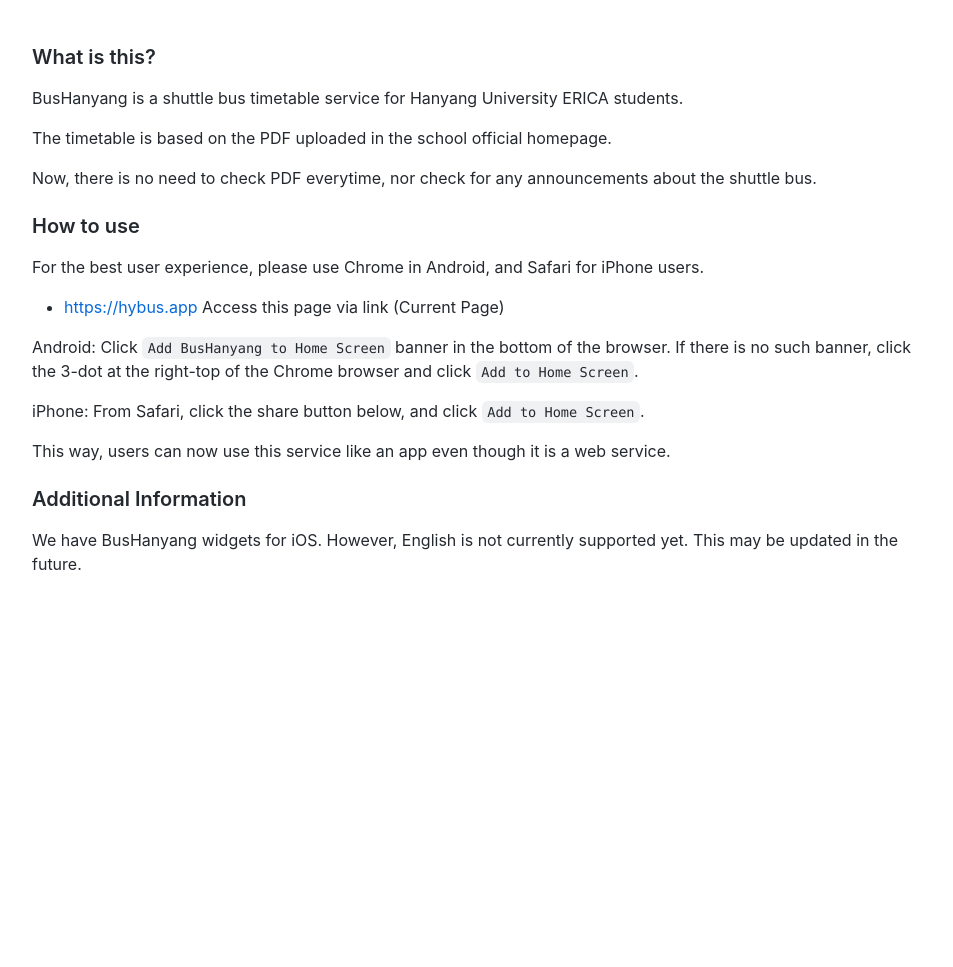
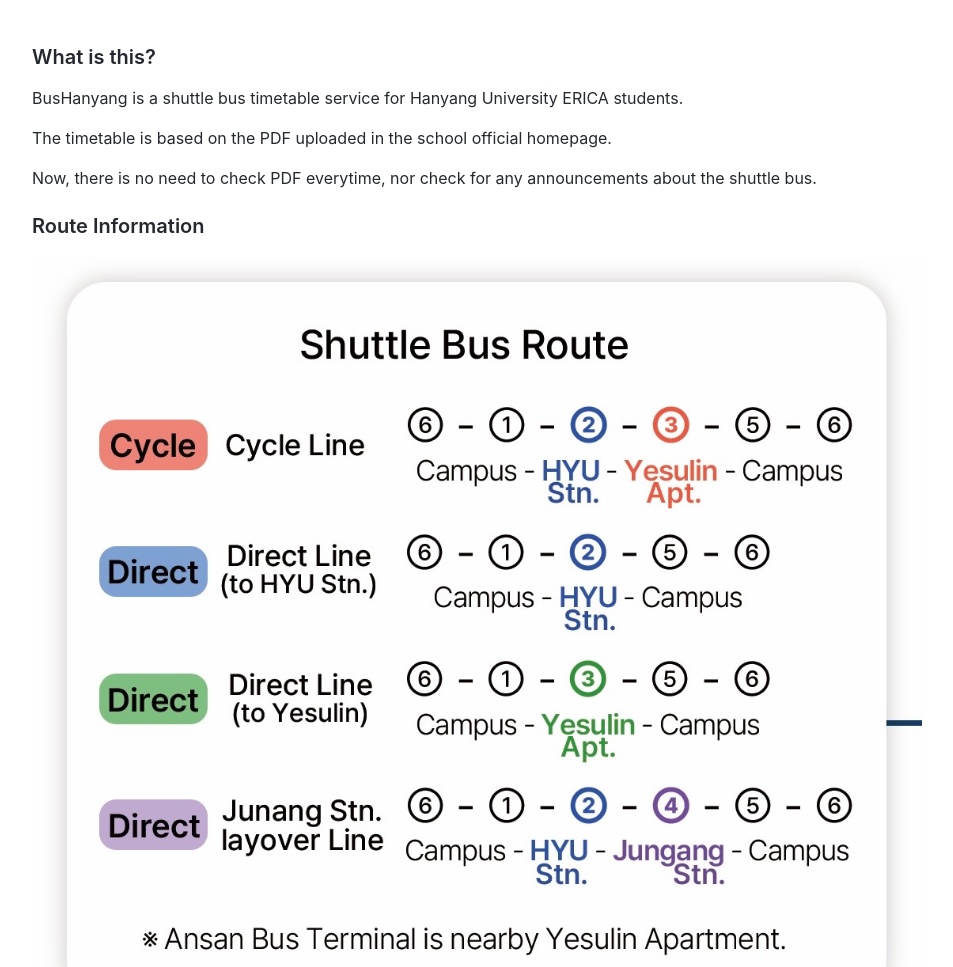
Before and after one commit to BusHanyang/hybus-information-en, a plain HTML site: page index.html in a window 1280 px wide. Shown: the top 967 px of the page, without its empty margins (163-1116 px from the left). Before the commit the page ends 800 px from the top, so only its background shows below. Drawn offline with Linux system fonts and the light colour scheme.

Commit message:
deploy: aee35f7e1a48aa9324d28b1de4223cb8d0078281

```diff
--- a/index.html
+++ b/index.html
@@ -36,6 +36,8 @@
 <p>BusHanyang is a shuttle bus timetable service for Hanyang University ERICA students.</p>
 <p>The timetable is based on the PDF uploaded in the school official homepage.</p>
 <p>Now, there is no need to check PDF everytime, nor check for any announcements about the shuttle bus.</p>
+<h3 id="route-information">Route Information</h3>
+<p><img src="./images/route_information.png" alt="route_info" /></p>
 <h3 id="how-to-use">How to use</h3>
 <p>For the best user experience, please use Chrome in Android, and Safari for iPhone users.</p>
 <ul>
```
Also changed, not shown: images/route_information.png (added).
